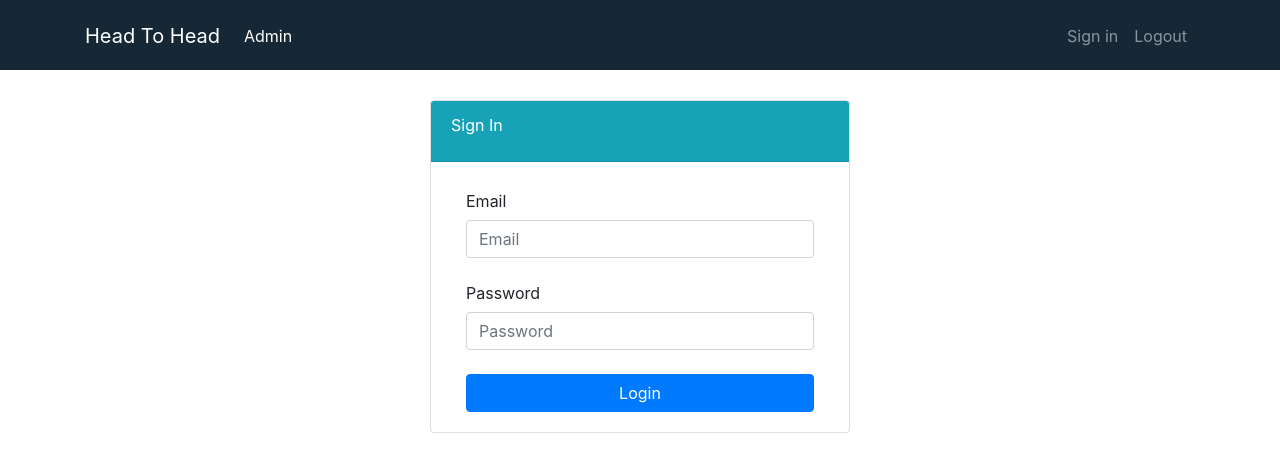
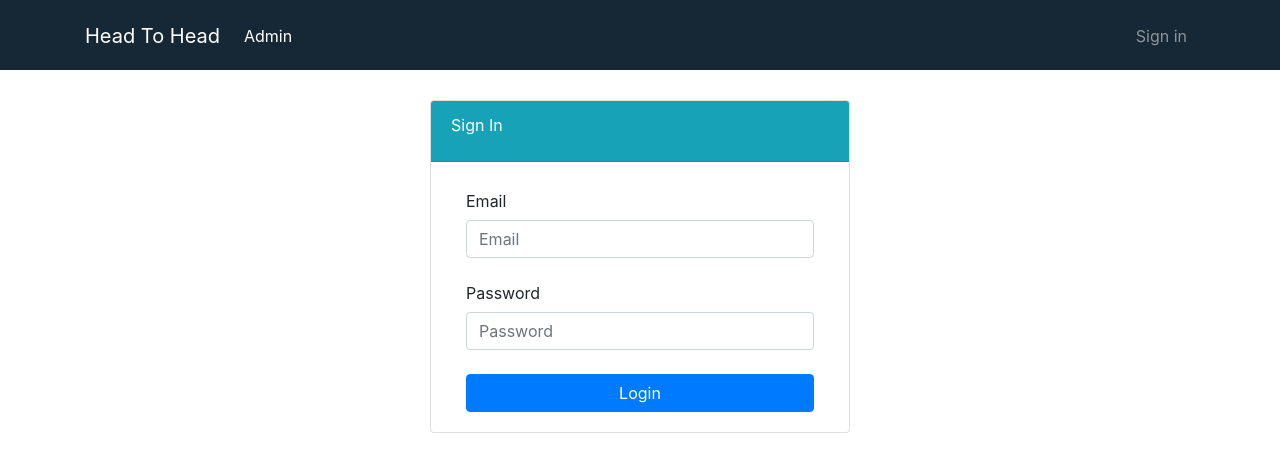
Before and after one commit to FoxyGirl/head-to-head-react-typescript-mobx, a React (Create React App) app: page /login in a window 1280 px wide. Shown: the top 472 px of the page. Built offline with nearby package versions, Linux system fonts and the light colour scheme.

Commit message:
Add logout functionality

```diff
--- a/src/js/App.tsx
+++ b/src/js/App.tsx
@@ -28,7 +28,7 @@ class App extends React.Component<AppProps, AppState> {
           <Loader />
         ) : (
           <div>
-            <NavBar />
+            <NavBar viewStore={viewStore} />
 
             <div className="container-fluid">
               <div className="row">
--- a/src/js/components/NavBar.tsx
+++ b/src/js/components/NavBar.tsx
@@ -1,7 +1,17 @@
 import * as React from 'react';
 import { Link } from 'react-router-dom';
+import { observer } from 'mobx-react';
+import ViewStore from '../stores/ViewStore';
+import { logout } from '../utils/firebase';
 
-const NavBar = () => {
+interface NavBarProps {
+  viewStore: ViewStore;
+}
+
+const NavBar = observer((props: NavBarProps) => {
+  const { authed } = props.viewStore;
+  console.log('NavBar authed = ', authed);
+
   return (
     <nav className="navbar navbar-dark navbar-inverse navbar-expand-sm fixed-top">
       <div className="container">
@@ -32,20 +42,27 @@ const NavBar = () => {
           </ul>
           <ul className="navbar-nav ml-auto">
             <li className="nav-item">
-              <Link to="/login" className="nav-link">
-                Sign in
-              </Link>
-            </li>
-            <li className="nav-item">
-              <Link to="/" className="nav-link">
-                Logout
-              </Link>
+              {!authed ? (
+                <Link to="/login" className="nav-link">
+                  Sign in
+                </Link>
+              ) : (
+                <Link
+                  to="/"
+                  onClick={() => {
+                    logout();
+                  }}
+                  className="nav-link"
+                >
+                  Logout
+                </Link>
+              )}
             </li>
           </ul>
         </div>
       </div>
     </nav>
   );
-};
+});
 
 export default NavBar;
--- a/src/js/stores/ViewStore.ts
+++ b/src/js/stores/ViewStore.ts
@@ -2,9 +2,9 @@ import { firebaseAuth } from './../utils/firebase';
 import { observable } from 'mobx';
 
 class ViewStore {
-  authed: boolean = false;
-  isLoading: boolean = false;
-  user: any = null;
+  @observable authed: boolean = false;
+  @observable isLoading: boolean = false;
+  @observable user: any = null;
   @observable errorMessage: string = '';
 
   firebaseCheckAuth = () => {
@@ -14,7 +14,7 @@ class ViewStore {
         this.isLoading = false;
         this.user = user;
       } else {
-        this.authed = true;
+        this.authed = false;
         this.isLoading = false;
         this.user = null;
       }
```
